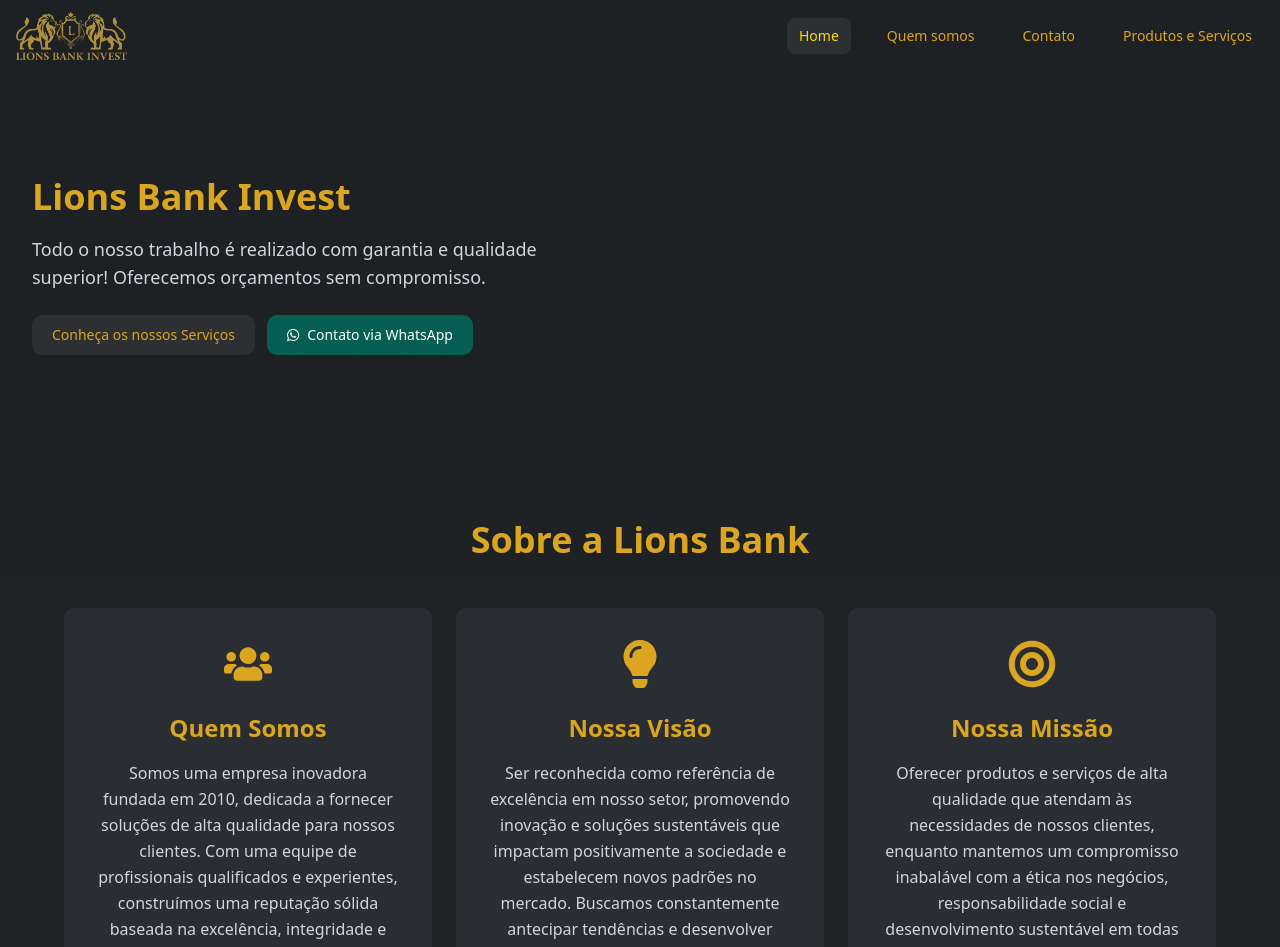
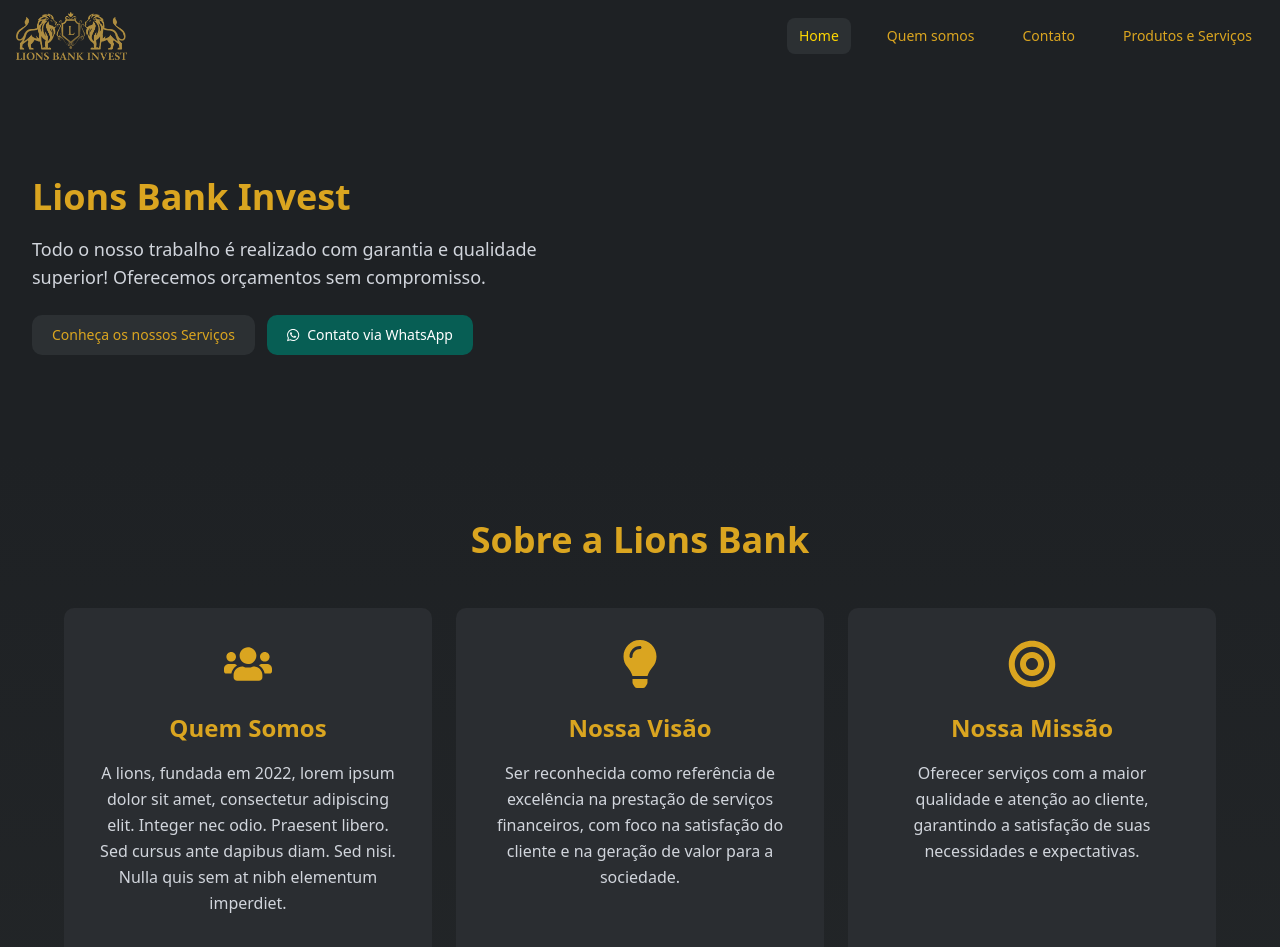
Before and after one commit to gustavohn2017/lions-inc, a Next.js app: page / in a window 1280 px wide. Shown: the top 947 px of the page. Built offline with nearby package versions, Linux system fonts and the light colour scheme.

Commit message:
Update content in Sobre component for 'Quem Somos', 'Nossa Visão', and 'Nossa Missão' sections to reflect new company information and values

```diff
--- a/src/app/_components/Sobre/Sobre.tsx
+++ b/src/app/_components/Sobre/Sobre.tsx
@@ -26,19 +26,19 @@ const Sobre: React.FC = () => {
     {
       id: 'who',
       title: "Quem Somos",
-      content: "Somos uma empresa inovadora fundada em 2010, dedicada a fornecer soluções de alta qualidade para nossos clientes. Com uma equipe de profissionais qualificados e experientes, construímos uma reputação sólida baseada na excelência, integridade e comprometimento com resultados excepcionais em todos os projetos que realizamos.",
+      content: "A lions, fundada em 2022, lorem ipsum dolor sit amet, consectetur adipiscing elit. Integer nec odio. Praesent libero. Sed cursus ante dapibus diam. Sed nisi. Nulla quis sem at nibh elementum imperdiet.",
       icon: <FaUsers className="text-5xl text-[#DAA520]" />
     },
     {
       id: 'vision',
       title: "Nossa Visão",
-      content: "Ser reconhecida como referência de excelência em nosso setor, promovendo inovação e soluções sustentáveis que impactam positivamente a sociedade e estabelecem novos padrões no mercado. Buscamos constantemente antecipar tendências e desenvolver tecnologias que transformam desafios em oportunidades.",
+      content: "Ser reconhecida como referência de excelência na prestação de serviços financeiros, com foco na satisfação do cliente e na geração de valor para a sociedade.",
       icon: <FaLightbulb className="text-5xl text-[#DAA520]" />
     },
     {
       id: 'mission',
       title: "Nossa Missão",
-      content: "Oferecer produtos e serviços de alta qualidade que atendam às necessidades de nossos clientes, enquanto mantemos um compromisso inabalável com a ética nos negócios, responsabilidade social e desenvolvimento sustentável em todas as nossas operações.",
+      content: "Oferecer serviços com a maior qualidade e atenção ao cliente, garantindo a satisfação de suas necessidades e expectativas. ",
       icon: <FaBullseye className="text-5xl text-[#DAA520]" />
     }
   ];
```
